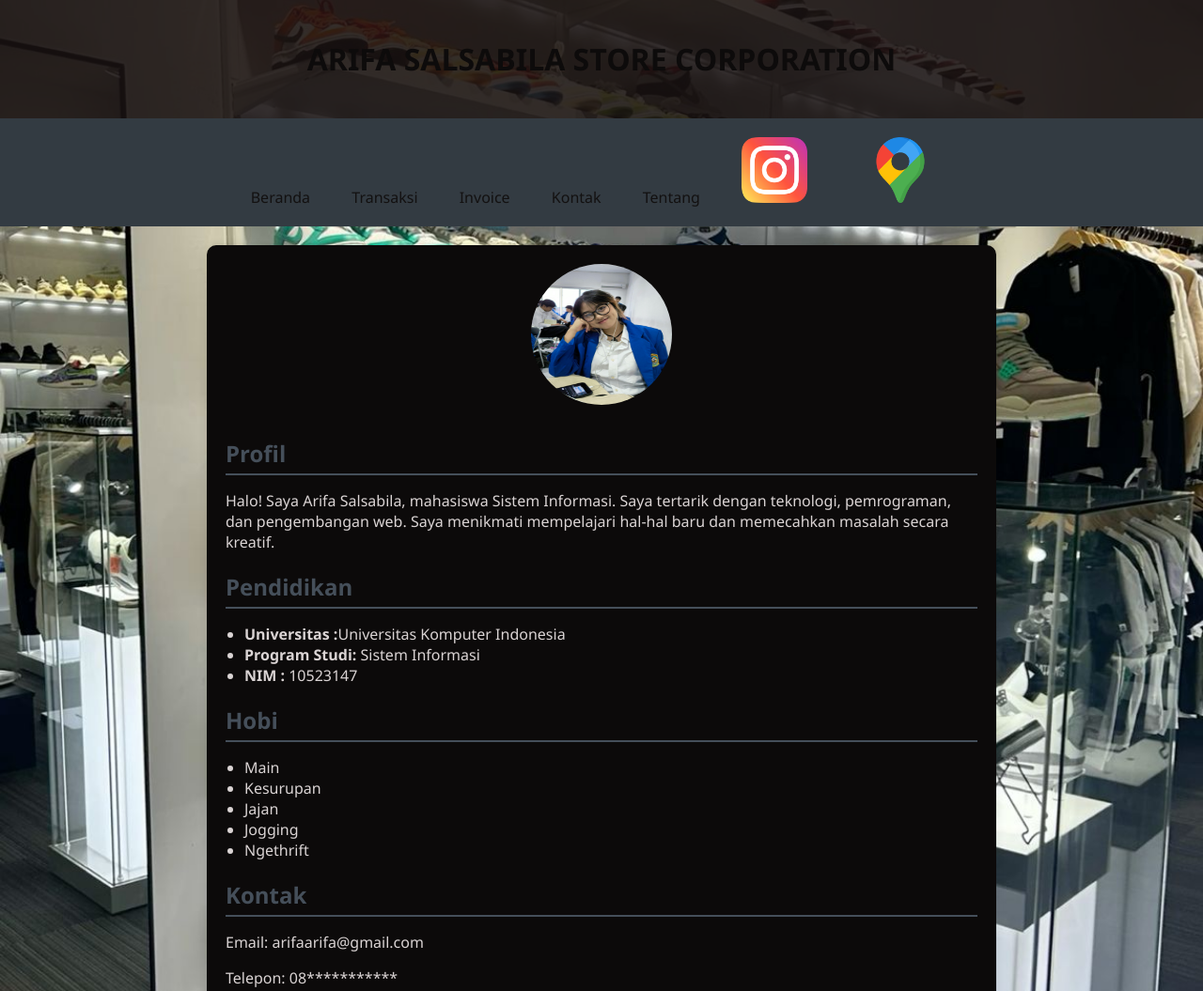
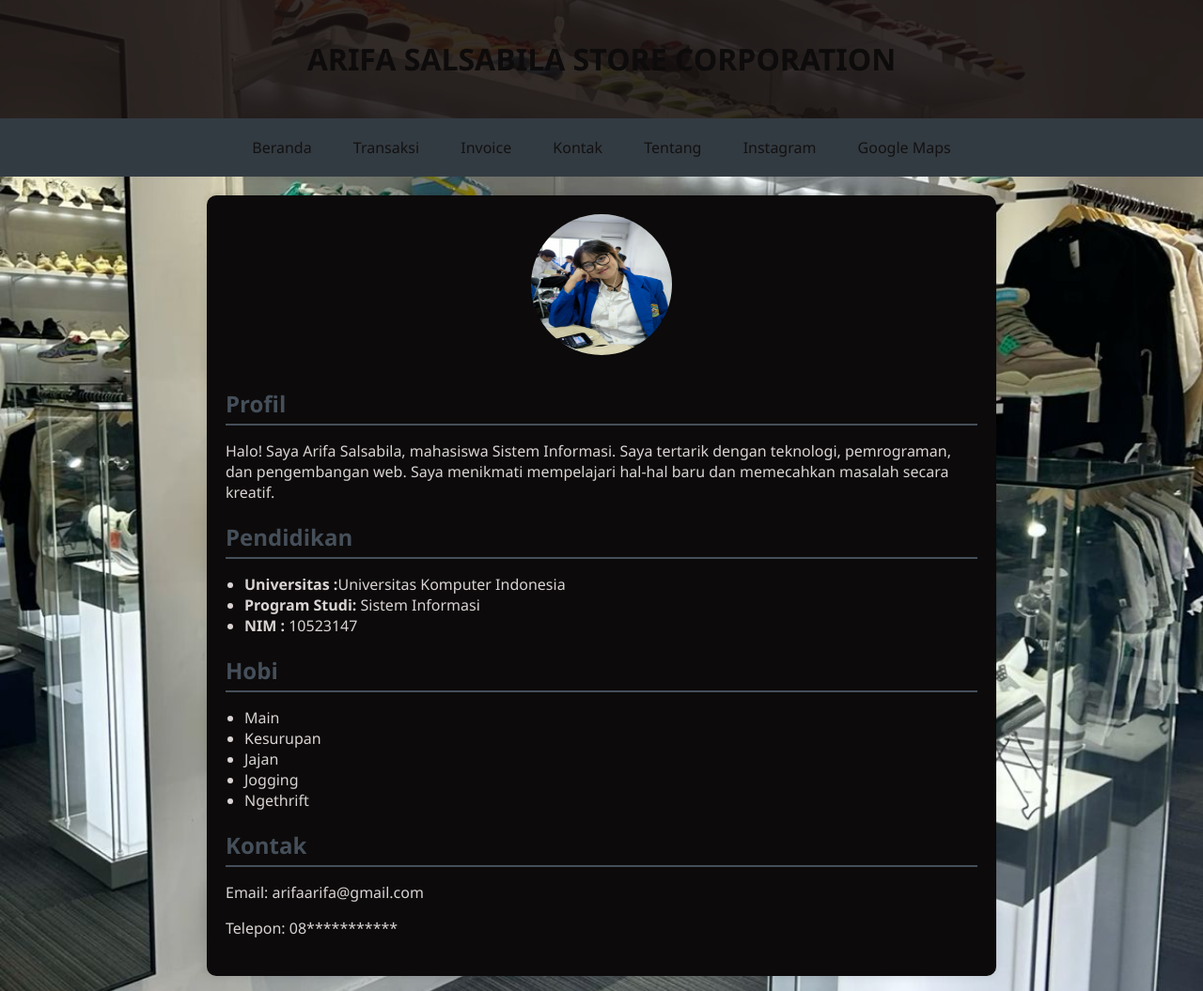
Before and after one commit to jecon88/wulan, a plain HTML site: page kontak_form.html in a window 1280 px wide. Shown: the top 1055 px of the page at 94% size. Drawn offline with Linux system fonts and the light colour scheme; files whose address does not match are found by name.

Commit message:
Add files via upload

```diff
--- a/kontak_form.html
+++ b/kontak_form.html
@@ -19,13 +19,13 @@
         <a href="invoice.html">Invoice</a>
         <a href="kontak_form.html">Kontak</a>
         <a href="tentang.html">Tentang</a>
-        <a href="https://www.instagram.com/arifaaas?igsh=cHZ4bTlsOWwwaWZr"><img src="g:\10523147_Arifa Salsabila_uas kati\img\instagram.png" alt="Company Logo" class="logo"></a>
-        <a href="https://maps.app.goo.gl/Rcw2Le2wqJYj3Yxi7?g_st=ic"><img src="g:\10523147_Arifa Salsabila_uas kati\img\google-maps.png" alt="Company Logo" class="logo"></a>
+        <a href="https://www.instagram.com/arifaaas?igsh=cHZ4bTlsOWwwaWZr">Instagram</a>
+        <a href="https://maps.app.goo.gl/Rcw2Le2wqJYj3Yxi7?g_st=ic">Google Maps</a>
     </nav>
     <main>
 
         <section id="profile" class="profile-section">
-            <center><img src="g:\10523147_Arifa Salsabila_uas kati\img\arifa.jpeg" alt="Ikhsan Rizky Tubagus" class="profile-pic"></center>
+            <center><img src="c:\Users\jason\Downloads\10523147_Arifa Salsabila_uas kati\10523147_Arifa Salsabila_uas kati\img\arifa.jpeg" alt="Arifa" class="profile-pic"></center>
             <h2>Profil</h2>
             <p>Halo! Saya Arifa Salsabila, mahasiswa Sistem Informasi. Saya tertarik dengan teknologi, pemrograman, dan pengembangan web. Saya menikmati mempelajari hal-hal baru dan memecahkan masalah secara kreatif.
             </p>
```
Also changed, not shown: index.html (+2 -2 lines), invoice.html (+2 -2 lines), tentang.html (+2 -3 lines), transaksi_form.html (+2 -2 lines), img/google-maps.jpg (added), img/instagram.jpg (added).
